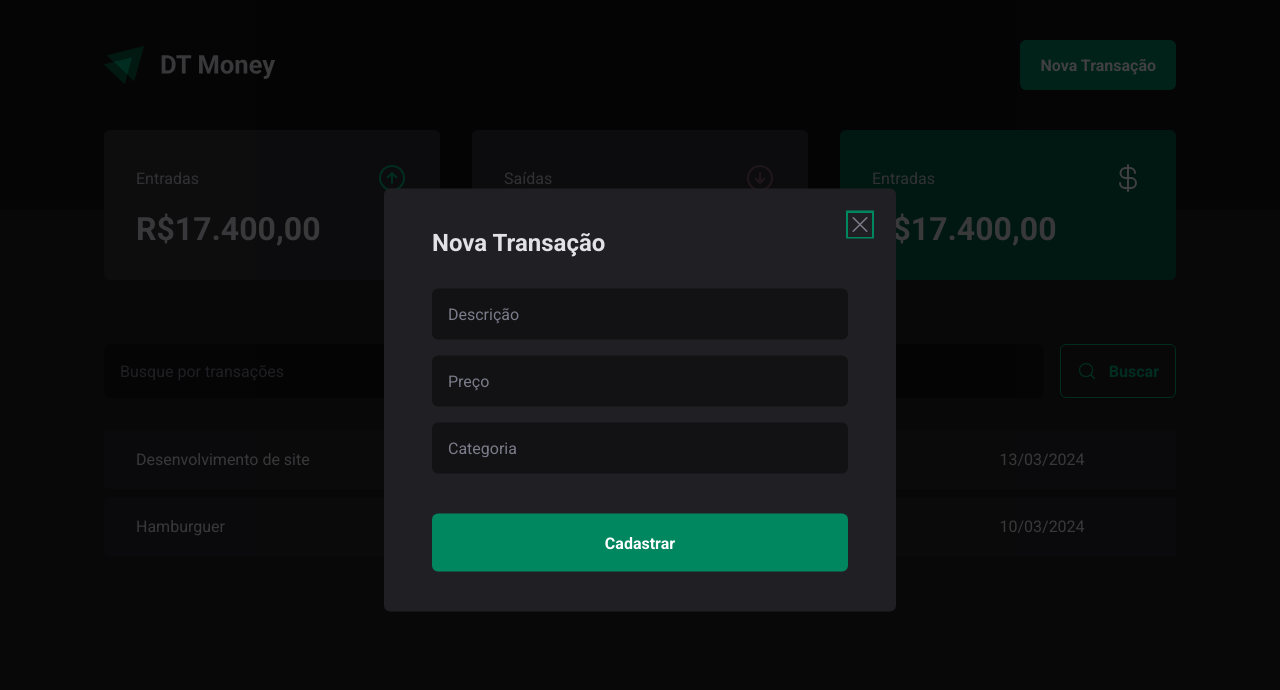
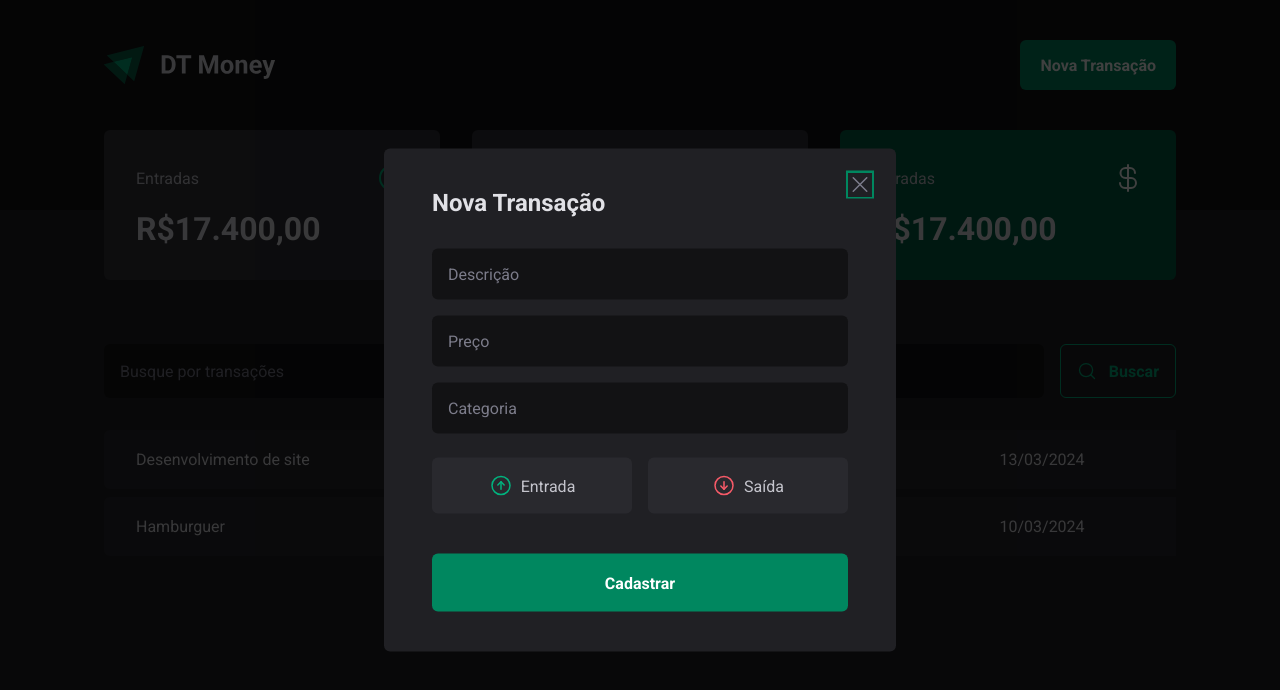
Before and after one commit to hugoh1dev/03_dt_money, a React (Vite) app in the folder 03_dt_money/: page / in a window 1280 px wide. Both pictures are taken after a click on the button "Nova Transação". Shown: the top 690 px of the page. Built offline with nearby package versions, Linux system fonts and the light colour scheme.

Commit message:
create serverJson and updated newTransactionsModal

```diff
--- a/03_dt_money/package.json
+++ b/03_dt_money/package.json
@@ -5,12 +5,14 @@
   "type": "module",
   "scripts": {
     "dev": "vite",
+    "dev:server": "json-server server.json -p 3333 -w",
     "build": "tsc && vite build",
     "lint": "eslint . --ext ts,tsx --report-unused-disable-directives --max-warnings 0",
     "preview": "vite preview"
   },
   "dependencies": {
     "@radix-ui/react-dialog": "^1.0.5",
+    "@radix-ui/react-radio-group": "^1.1.3",
     "phosphor-react": "^1.4.1",
     "react": "^18.2.0",
     "react-dom": "^18.2.0"
@@ -24,6 +26,7 @@
     "eslint": "^8.57.0",
     "eslint-plugin-react-hooks": "^4.6.0",
     "eslint-plugin-react-refresh": "^0.4.5",
+    "json-server": "^1.0.0-alpha.23",
     "styled-components": "^6.1.8",
     "typescript": "^5.2.2",
     "vite": "^5.1.6"
--- /dev/null
+++ b/03_dt_money/server.json
@@ -0,0 +1,20 @@
+{
+    "transactions": [
+        {
+            "id": 1,
+            "description": "Desenvolvimento de site",
+            "type": "income",
+            "category": "Venda",
+            "price": 14000,
+            "createdAt": "2024-03-25T14:37:13.021Z"
+        },
+        {
+            "id": 2,
+            "description": "Hamburguer",
+            "type": "outcome",
+            "category": "Alimentação",
+            "price": 50,
+            "createdAt": "2024-03-25T10:37:13.021Z"
+        }
+    ]
+}
--- a/03_dt_money/src/components/NewTransactionModal/index.tsx
+++ b/03_dt_money/src/components/NewTransactionModal/index.tsx
@@ -1,6 +1,6 @@
 import * as Dialog from '@radix-ui/react-dialog';
-import { CloseButton, Content, Overlay } from './styles';
-import { X } from 'phosphor-react';
+import { CloseButton, Content, Overlay, TransactionType, TransactionTypeButton } from './styles';
+import { ArrowCircleDown, ArrowCircleUp, X } from 'phosphor-react';
 
 export function NewTransactionModal() {
     return (
@@ -18,6 +18,18 @@
                         <input type="number" placeholder="Preço" required />
                         <input type="text" placeholder="Categoria" required />
 
+                        <TransactionType>
+                            <TransactionTypeButton variant="income" value="income" >
+                                <ArrowCircleUp size={24} />
+                                Entrada
+                            </TransactionTypeButton>
+
+                            <TransactionTypeButton variant="outcome" value="outcome">
+                                <ArrowCircleDown size={24} />
+                                Saída
+                            </TransactionTypeButton>
+                        </TransactionType>
+
                         <button type="submit">
                             Cadastrar
                         </button>
--- a/03_dt_money/src/components/NewTransactionModal/styles.ts
+++ b/03_dt_money/src/components/NewTransactionModal/styles.ts
@@ -1,5 +1,6 @@
 import styled from "styled-components";
 import * as Dialog from "@radix-ui/react-dialog";
+import * as RadioGroup from "@radix-ui/react-radio-group";
 
 export const Overlay = styled(Dialog.Overlay)`
     position: fixed;
@@ -68,3 +69,45 @@
     cursor: pointer;
     color: ${props => props.theme["gray-500"]};
 `;
+
+export const TransactionType = styled(RadioGroup.Root)`
+    display: grid;
+    grid-template-columns: repeat(2, 1fr);
+    gap: 1rem;
+    margin-top: 0.5rem;
+`;
+
+interface TransactionTypeButtonProps {
+    variant: 'income' | 'outcome';
+}
+
+export const TransactionTypeButton = styled(RadioGroup.Item)<TransactionTypeButtonProps>`
+    background: ${props => props.theme["gray-700"]};
+    padding: 1rem;
+    display: flex;
+    align-items: center;
+    justify-content: center;
+    gap: 0.5rem;
+    border-radius: 6px;
+    cursor: pointer;
+    border: 0;
+    color: ${props => props.theme["gray-300"]};
+
+    svg {
+        color: ${props => props.variant === 'income' ? props.theme["green-300"] : props.theme["red-300"]};
+    }
+
+    &[data-state='unchecked']:hover {
+        transition: background-color 0.2s;
+        background: ${props => props.theme["gray-600"]};
+    }
+
+    &[data-state='checked'] {
+        color: ${props => props.theme.white};
+        background: ${props => props.variant === 'income' ? props.theme["green-500"] : props.theme["red-500"]};
+
+        svg {
+            ${props => props.theme.white};
+        }
+    }
+`;
```
Also changed, not shown: 1 other file (tests, documents, lock files or other folders).
